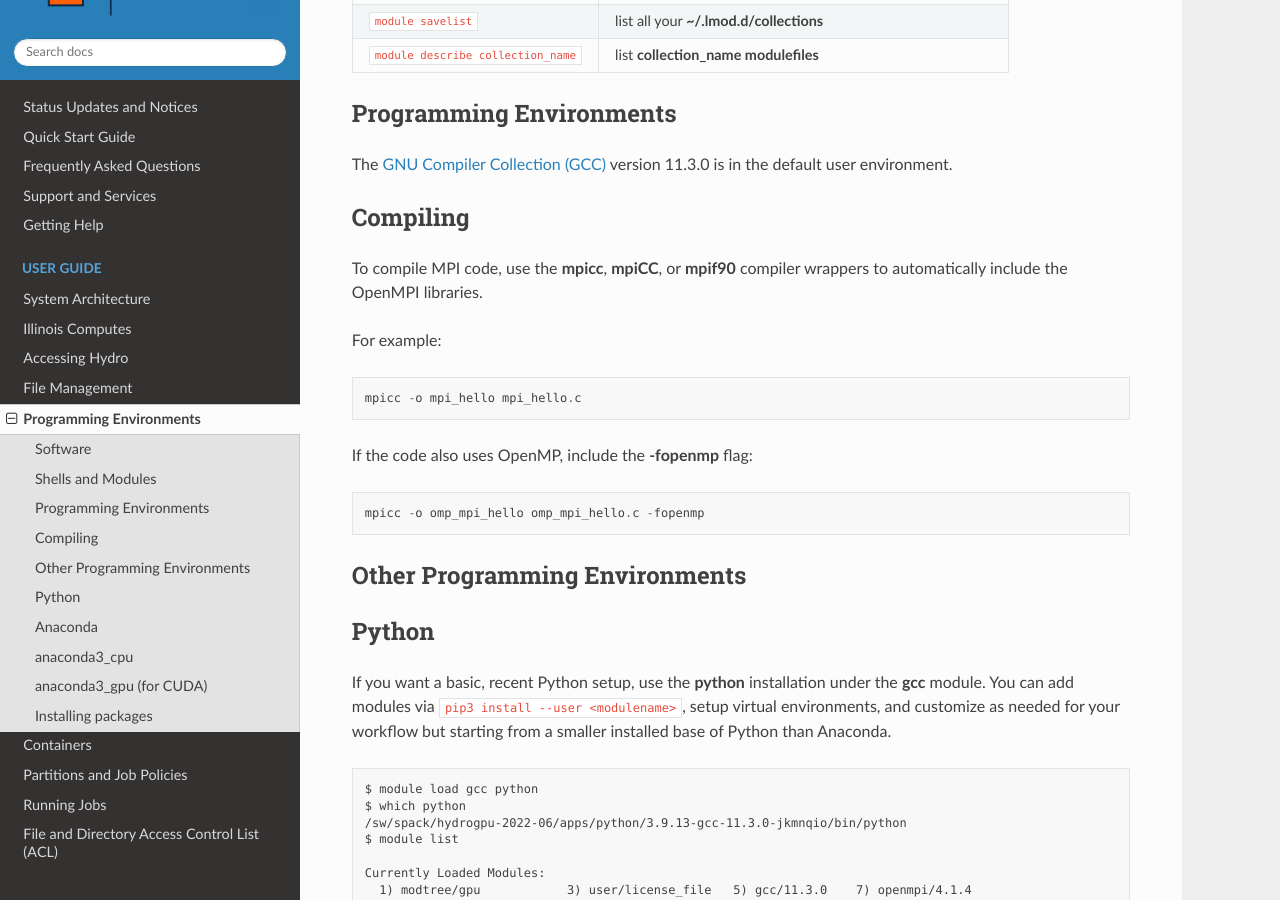
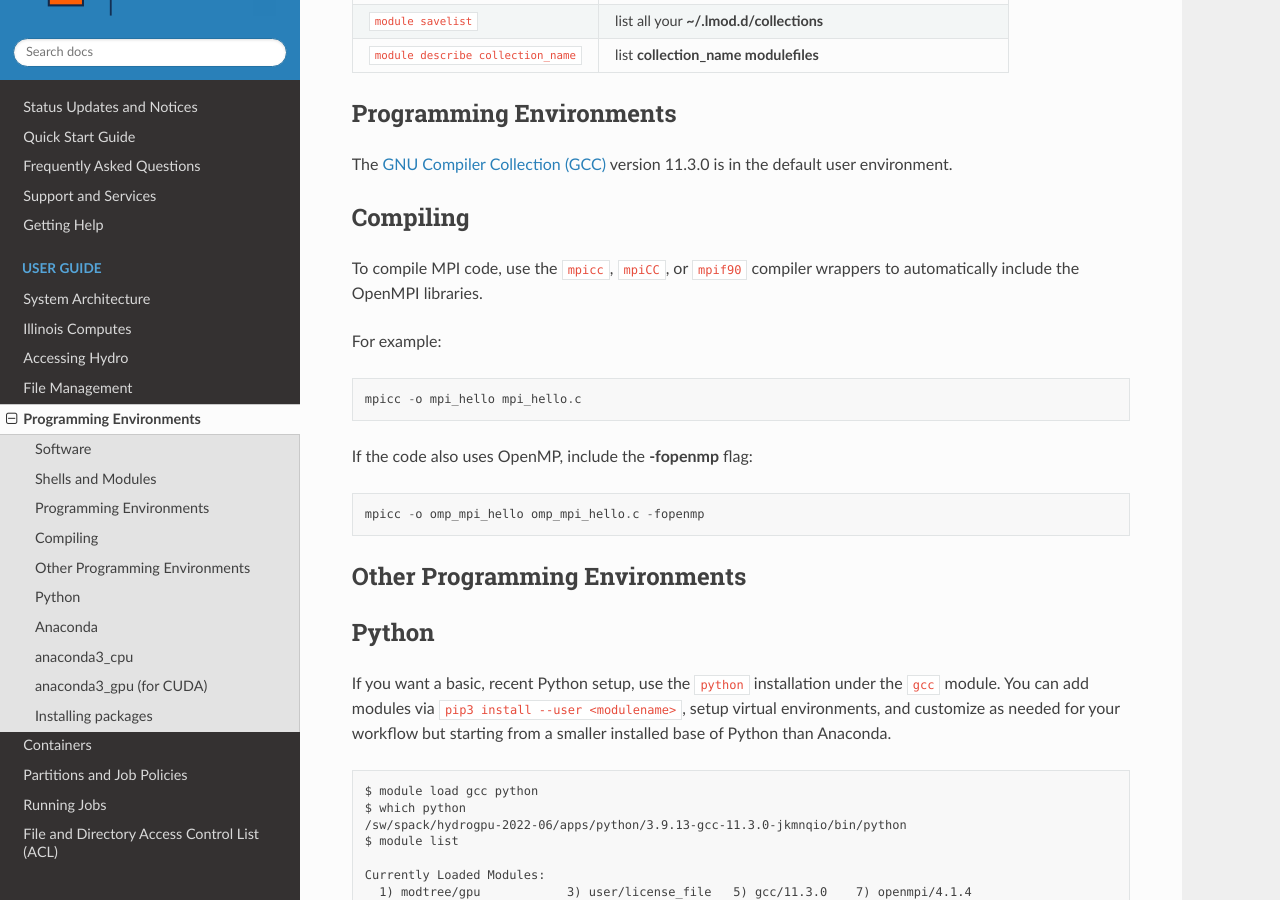
Before and after one commit to ncsa/hydro_documentation, a Sphinx documentation site: the page built from docs/source/user-guide/prog-env.rst, in a window 1280 px wide and 900 px high, scrolled down 1675 px. Built offline with Sphinx 7.4.7 and the Read the Docs theme 2.0.0, drawn with Linux system fonts in a browser that asks for light colours.

```diff
--- a/docs/source/user-guide/prog-env.rst
+++ b/docs/source/user-guide/prog-env.rst
@@ -83,7 +83,7 @@ The `GNU Compiler Collection (GCC) <https://gcc.gnu.org>`_ version 11.3.0 is in
 Compiling
 ------------
 
-To compile MPI code, use the **mpicc**, **mpiCC**, or **mpif90** compiler wrappers to automatically include the OpenMPI libraries.
+To compile MPI code, use the ``mpicc``, ``mpiCC``, or ``mpif90`` compiler wrappers to automatically include the OpenMPI libraries.
 
 For example:
 
@@ -106,7 +106,7 @@ Other Programming Environments
 Python
 ---------
 
-If you want a basic, recent Python setup, use the **python** installation under the **gcc** module. You can add modules via ``pip3 install --user <modulename>``, setup virtual environments, and customize as needed for your workflow but starting from a smaller installed base of Python than Anaconda.
+If you want a basic, recent Python setup, use the ``python`` installation under the ``gcc`` module. You can add modules via ``pip3 install --user <modulename>``, setup virtual environments, and customize as needed for your workflow but starting from a smaller installed base of Python than Anaconda.
 
 .. code-block::
 
@@ -124,12 +124,12 @@ View the python packages installed in this environment using ``pip3 list``
 Anaconda
 --------
 
-The Anaconda Python distribution is also available on Hydro by loading either the **anaconda3_cpu** or **anaconda3_gpu** module. Anaconda comes with many included Python packages and uses the `Conda package manager <https://docs.conda.io/en/latest/>`_ for viewing and installing packages.
+The Anaconda Python distribution is also available on Hydro by loading either the ``anaconda3_cpu`` or ``anaconda3_gpu`` module. Anaconda comes with many included Python packages and uses the `Conda package manager <https://docs.conda.io/en/latest/>`_ for viewing and installing packages.
 
 anaconda3_cpu
 ---------------
 
-Use Python from the **anaconda3_cpu** module if you need some of the modules provided by Anaconda in your Python workflow.  For GPU nodes, use **anaconda3_gpu**.
+Use Python from the ``anaconda3_cpu`` module if you need some of the modules provided by Anaconda in your Python workflow.  For GPU nodes, use ``anaconda3_gpu``.
 
 .. code-block::
 
@@ -150,12 +150,12 @@ Use Python from the **anaconda3_cpu** module if you need some of the modules pro
      1) scripts/script_paths   3) StdEnv        5) gcc/11.3.0      7) anaconda3_cpu/4.13.0
      2) user/license_file      4) modtree/cpu   6) openmpi/4.1.4
 
-Use the ``conda list`` command to view the list of modules available in **anaconda3_cpu**.
+Use the ``conda list`` command to view the list of modules available in ``anaconda3_cpu``.
 
 anaconda3_gpu (for CUDA)
 ------------------------
 
-Like the setup for **anaconda_cpu**, Hydro has GPU versions of anaconda3 (``module load anaconda3_gpu``) and there are PyTorch and TensorFlow CUDA-aware Python modules installed into these versions.  You may use these modules when working with the GPU nodes. See ``conda list`` after loading the module to review what is already installed. As with **anaconda3_cpu**, let Hydro staff know if there are modules you would like installed for the broader community (:ref:`help`).
+Like the setup for ``anaconda_cpu``, Hydro has GPU versions of anaconda3 (``module load anaconda3_gpu``) and there are PyTorch and TensorFlow CUDA-aware Python modules installed into these versions.  You may use these modules when working with the GPU nodes. See ``conda list`` after loading the module to review what is already installed. As with ``anaconda3_cpu``, let Hydro staff know if there are modules you would like installed for the broader community (:ref:`help`).
 
 Installing packages
 --------------------
@@ -172,6 +172,6 @@ On Hydro, you can install your own Python software stacks, as needed. There are
 
 - **conda environments** (Anaconda only)
 
-  Like **venv** but with more flexibility. See the `Managing Environments section of the Conda getting started guide <https://conda.io/projects/conda/en/latest/user-guide/tasks/manage-environments.html>`_ to learn how to customize Conda for your workflow and add extra python modules to your environment.
+  Like ``venv`` but with more flexibility. See the `Managing Environments section of the Conda getting started guide <https://conda.io/projects/conda/en/latest/user-guide/tasks/manage-environments.html>`_ to learn how to customize Conda for your workflow and add extra python modules to your environment.
 
 |
```
